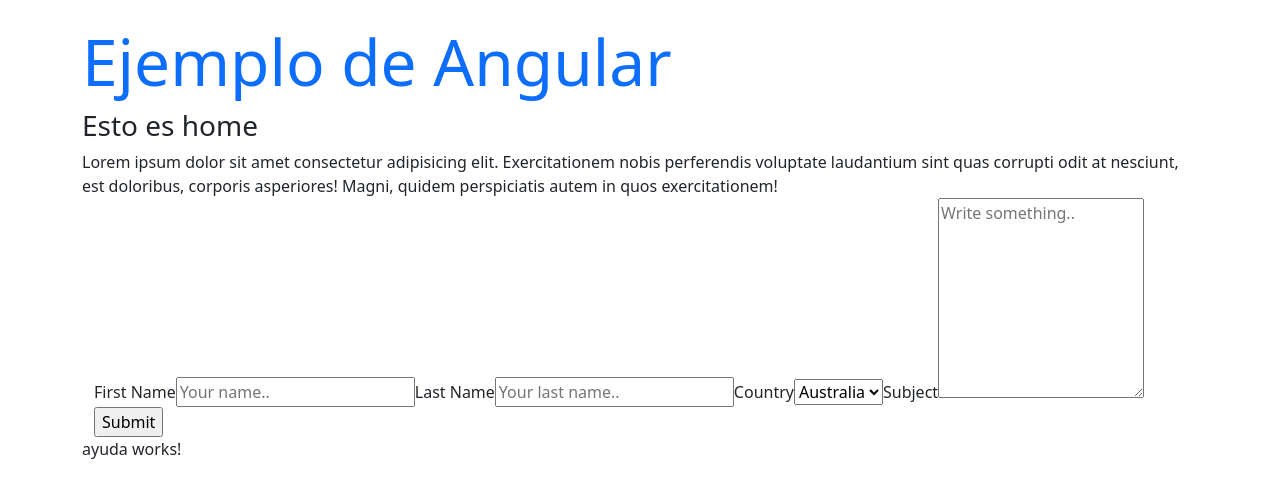
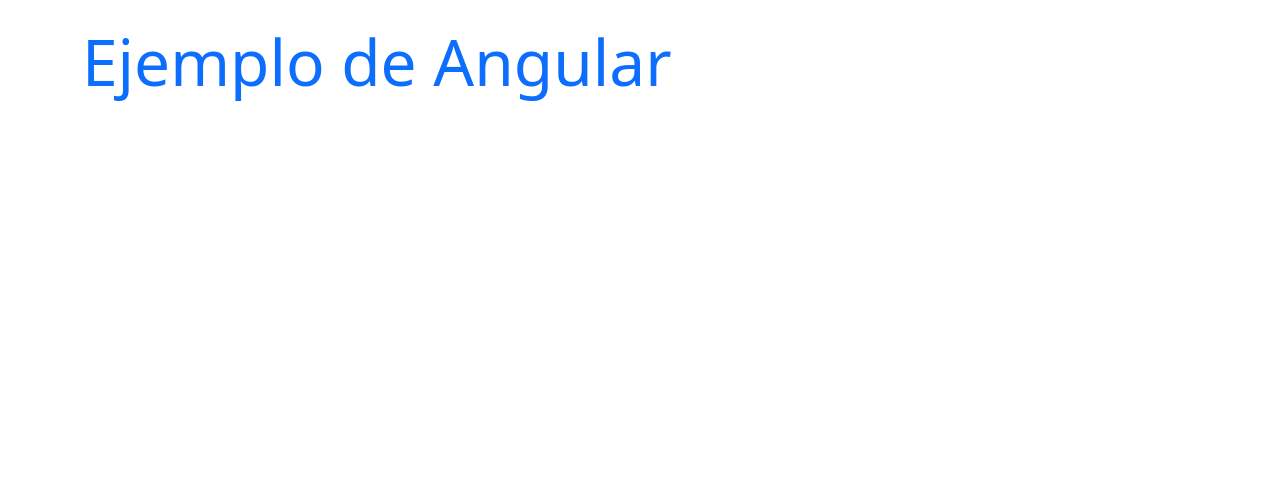
Before and after one commit to JuanPabloArriagada/fundamentos_angularS2, an Angular app: page / in a window 1280 px wide. Shown: the top 498 px of the page. Built offline with nearby package versions, Linux system fonts and the light colour scheme.

Commit message:
No muestra todo, solo lo que coincida en la url

```diff
--- a/src/app/app.component.html
+++ b/src/app/app.component.html
@@ -1,4 +1,7 @@
 <h1 class="display-3 text-primary"> Ejemplo de Angular</h1>
-<app-home></app-home>
+
+<!-- <app-home></app-home>
 <app-contacto></app-contacto>
-<app-ayuda></app-ayuda>
+<app-ayuda></app-ayuda> -->
+
+<router-outlet></router-outlet> <!-- muestra lo que coincida con la url -->
```
